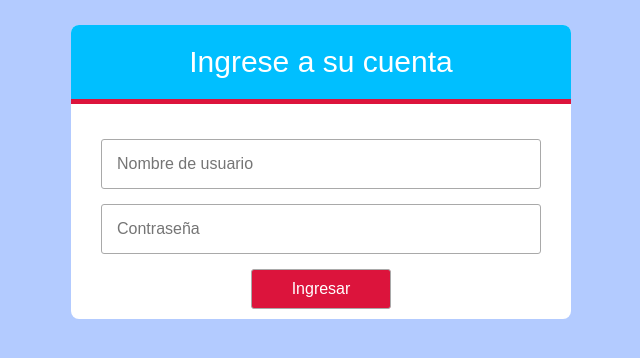
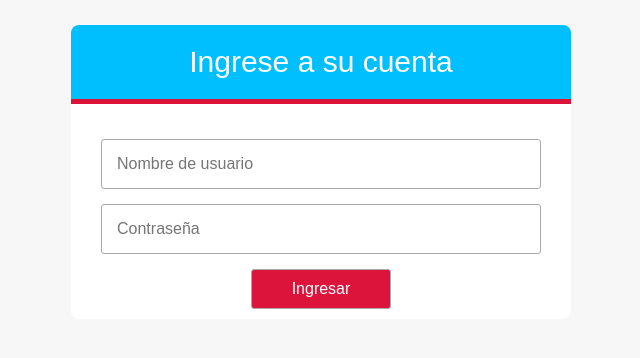
Before and after one commit to fabriiguaglianone/grupo5-ecommerce, a PHP site: page /login.php in a window 1280 px wide. Shown: the top 358 px of the page, without its empty margins (319-959 px from the left). Run offline with PHP 8.4, Linux system fonts and the light colour scheme.

Commit message:
subo el login modificado

```diff
--- a/css/login.css
+++ b/css/login.css
@@ -4,7 +4,7 @@
  body{
    margin:0;
    font-family: sans-serif;
-   background: #b3cbff;
+   background: #f7f7f7;
  }
  .form-register{
    width: 95%;
```
